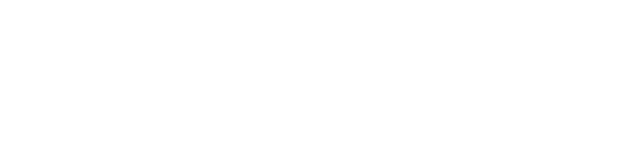
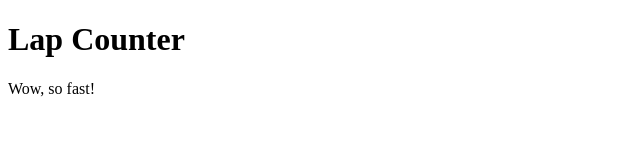
Before and after one commit to adbalsamo/rc-lap-counter, a plain HTML site: page index.html in a window 1280 px wide. Shown: the whole page, without its empty margins (0-640 px from the left). Drawn offline with Linux system fonts and the light colour scheme.

Commit message:
Added content to index.html

```diff
--- a/index.html
+++ b/index.html
@@ -8,7 +8,8 @@
 </head>
 
 <body>
-
+    <h1>Lap Counter</h1>
+    <p>Wow, so fast!</p>
 </body>
 
 </html>
```
